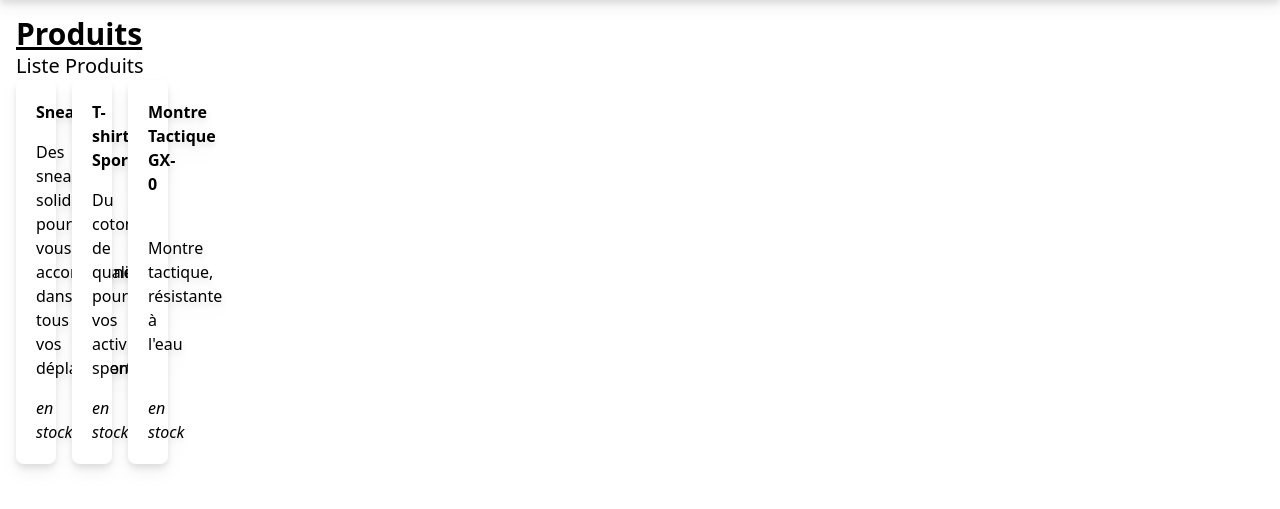
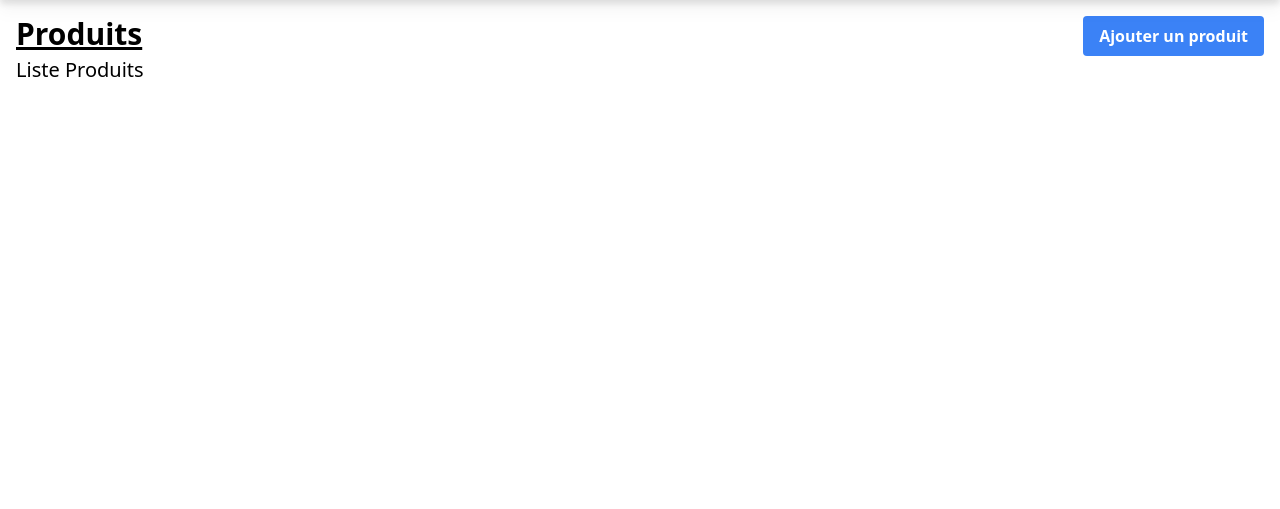
Before and after one commit to yoshua70/gestionstocks, a Django app: page /produit/ in a window 1280 px wide. Shown: the part 64-573 px from the top of the page. Run offline with Django 4.2, Linux system fonts and the light colour scheme; data that the repository does not hold is empty; some libraries are stand-ins or nearby versions.

Commit message:
feat: designation produit
Rendre la designation du produit unique.
Changer la langue du projet en français.

```diff
--- a/base/models.py
+++ b/base/models.py
@@ -4,7 +4,7 @@
 # Create your models here.
 
 class Produit(models.Model):
-    designation = models.CharField(max_length=50)
+    designation = models.CharField(max_length=50, unique=True)
     libelle = models.CharField(max_length=100)
     description = models.TextField(null=True, max_length=500, blank=True)
     StatutStock = models.TextChoices('StatutStock', 'ENSTOCK RUPTURE')
--- a/base/templates/base/produit.html
+++ b/base/templates/base/produit.html
@@ -1,5 +1,12 @@
 {% extends 'layout.html' %} {% block content %}
-<h1 class="text-3xl font-bold underline">Produits</h1>
+<div class="flex justify-between">
+  <h1 class="text-3xl font-bold underline">Produits</h1>
+  <a
+    href="/create-produit"
+    class="bg-blue-500 hover:bg-blue-700 text-white font-bold py-2 px-4 rounded focus:outline-none focus:shadow-outline"
+    >Ajouter un produit</a
+  >
+</div>
 <div>
   <a href="/produit" class="text-xl">Liste Produits</a>
   <div class="flex gap-4">
@@ -9,7 +16,7 @@
     >
       <h5 class="font-bold">
         <a
-          href="{% url 'ficheProduit' produit.designation %}"
+          href="{% url 'fiche-produit' produit.designation %}"
           class="transition duration-150 all hover:text-gray-400"
         >
           {{produit.libelle}}
--- a/base/urls.py
+++ b/base/urls.py
@@ -6,5 +6,6 @@
     path('commande/', views.commande, name="commande"),
     path('appro/', views.appro, name="appro"),
     path('produit/', views.produit, name="produit"),
-    path('produit/<str:pk>/', views.ficheProduit, name="ficheProduit")
+    path('produit/<str:pk>/', views.ficheProduit, name="fiche-produit"),
+    path('create-produit/', views.createProduit, name="create-produit")
 ]
--- a/base/views.py
+++ b/base/views.py
@@ -1,11 +1,7 @@
-from django.shortcuts import render
+from django.shortcuts import render, redirect
 from django.http import HttpResponse
-
-produits = [
-        {'libelle': 'Sneakers', 'designation': 'snk001', 'description': 'Des sneakers solides pour vous accompagner dans tous vos déplacements', 'statut': 'en stock'},
-        {'libelle': 'T-shirt Sportif', 'designation': 'tshirtsport', 'description': 'Du coton de qualité pour vos activités sportives', 'statut': 'en stock'},
-        {'libelle': 'Montre Tactique GX-0', 'designation': 'gx0', 'description': "Montre tactique, résistante à l'eau", 'statut': 'en stock'},
-    ]
+from base.forms import ProduitForm
+from base.models import Produit
 
 def home(request):
     return render(request, 'base/home.html')
@@ -23,12 +19,22 @@
     return HttpResponse("Stocks")
 
 def produit(request):
+    produits = Produit.objects.all()
     context = { 'produits': produits }
     return render(request, 'base/produit.html', context)
 
 def ficheProduit(request, pk):
-    for i in produits:
-        if i['designation'] == pk:
-            produit = i
+    produit = Produit.objects.get(designation=pk)
     context = { 'produit': produit }
     return render(request, 'base/ficheProduit.html', context)
+
+def createProduit(request):
+    form = ProduitForm()
+    if request.method == 'POST':
+        form = ProduitForm(request.POST)
+        if form.is_valid():
+            form.save()
+            return redirect('produit')
+
+    context = {'form': form}
+    return render(request, 'base/produit_form.html', context)
--- a/gestionstocks/settings.py
+++ b/gestionstocks/settings.py
@@ -112,7 +112,7 @@
 # Internationalization
 # https://docs.djangoproject.com/en/4.0/topics/i18n/
 
-LANGUAGE_CODE = 'en-us'
+LANGUAGE_CODE = 'fr-FR'
 
 TIME_ZONE = 'UTC'
 
```
Also changed, not shown: base/forms.py (added, +23 -0 lines), base/templates/base/produit_form.html (added, +17 -0 lines).
